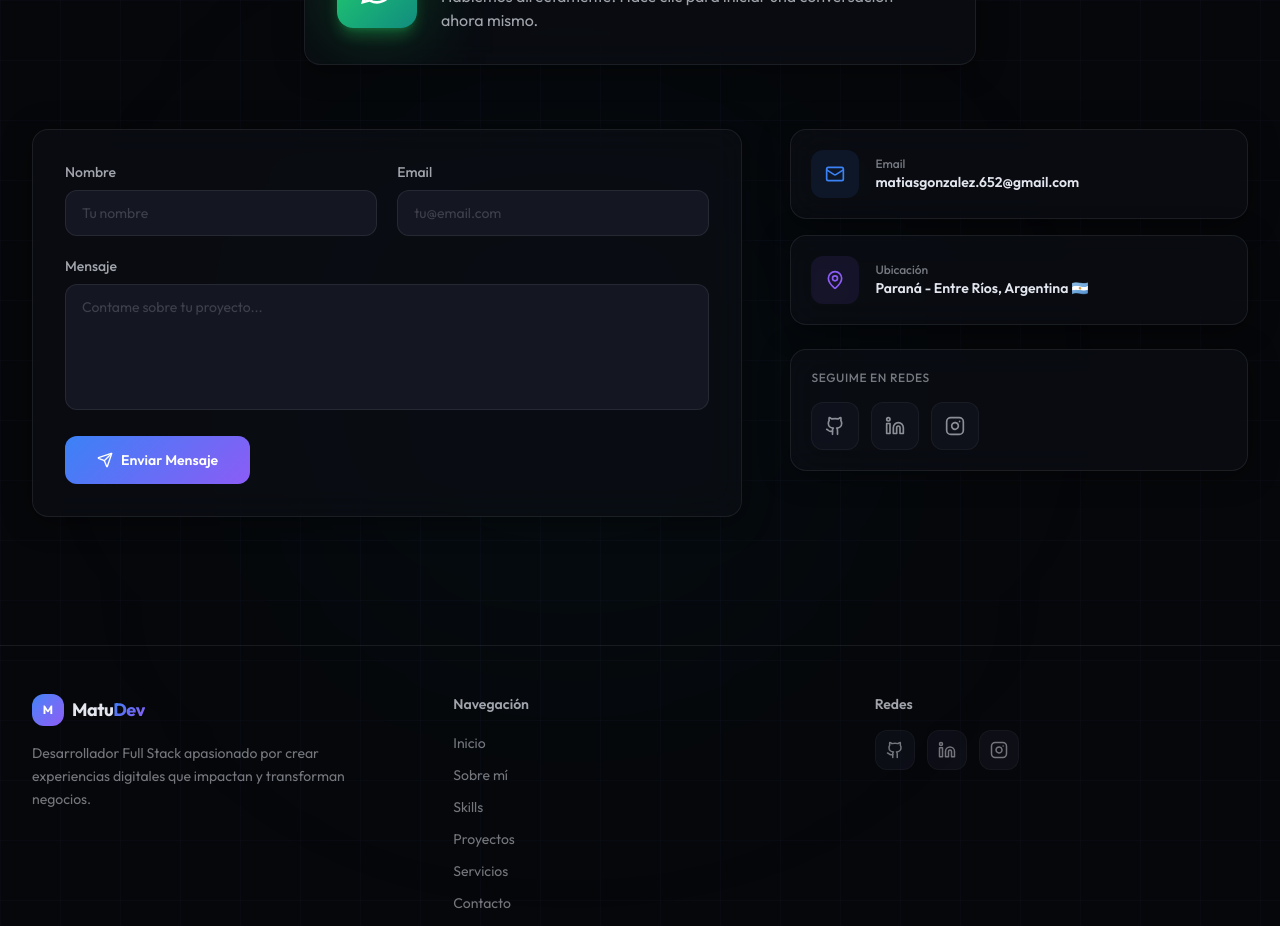
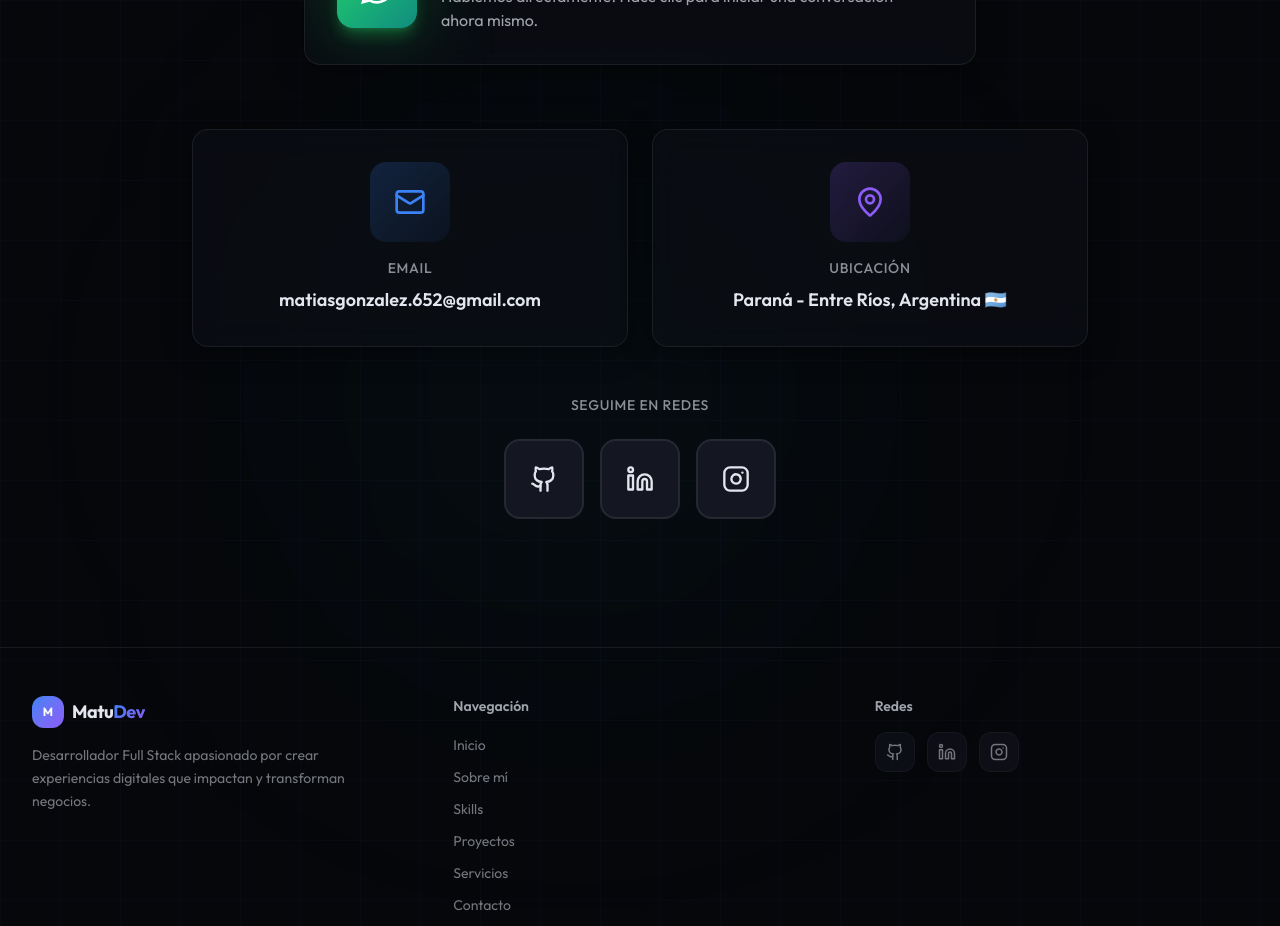
Before and after one commit to matiasfgonzalez/matudev, a Next.js app: page / in a window 1280 px wide. Shown: the part 6120-7046 px from the top of the page. Built offline with nearby package versions, Linux system fonts and the light colour scheme.

Commit message:
Actualizacion de readme y redes

```diff
--- a/app/components/contact-section.tsx
+++ b/app/components/contact-section.tsx
@@ -1,7 +1,6 @@
 'use client';
 
-import { useState } from 'react';
-import { Send, Mail, MapPin } from 'lucide-react';
+import { Mail, MapPin } from 'lucide-react';
 import { motion } from 'framer-motion';
 import {
   ScrollReveal,
@@ -20,38 +19,26 @@ const socialLinks = [
     icon: GitHubIcon,
     label: 'GitHub',
     href: 'https://github.com/matiasfgonzalez',
-    color: 'hover:text-white',
+    color: 'hover:text-white dark:hover:text-white',
+    bgColor: 'hover:bg-white/10',
   },
   {
     icon: LinkedInIcon,
     label: 'LinkedIn',
     href: 'https://www.linkedin.com/in/matias-gonzalez-1a75b6223/',
     color: 'hover:text-neon-blue',
+    bgColor: 'hover:bg-neon-blue/10',
   },
   {
     icon: InstagramIcon,
     label: 'Instagram',
     href: 'https://instagram.com/matute_2gonzalez',
     color: 'hover:text-neon-pink',
+    bgColor: 'hover:bg-neon-pink/10',
   },
 ];
 
 export function ContactSection() {
-  const [formState, setFormState] = useState({
-    name: '',
-    email: '',
-    message: '',
-  });
-  const [submitted, setSubmitted] = useState(false);
-
-  const handleSubmit = (e: React.FormEvent) => {
-    e.preventDefault();
-    // Placeholder — replace with real form logic
-    setSubmitted(true);
-    setTimeout(() => setSubmitted(false), 3000);
-    setFormState({ name: '', email: '', message: '' });
-  };
-
   return (
     <section id="contact" className="relative py-24 sm:py-32">
       <div className="absolute inset-0 pointer-events-none">
@@ -126,137 +113,77 @@ export function ContactSection() {
           </motion.a>
         </ScrollReveal>
 
-        <div className="grid lg:grid-cols-5 gap-8 lg:gap-12">
-          {/* Form */}
-          <ScrollReveal direction="left" className="lg:col-span-3">
-            <form
-              onSubmit={handleSubmit}
-              className="glass-card p-6 sm:p-8 space-y-5"
+        {/* Contact Info Grid */}
+        <div className="max-w-4xl mx-auto">
+          <StaggerContainer className="grid md:grid-cols-2 gap-6 mb-12">
+            {/* Email Card */}
+            <StaggerItem>
+              <motion.a
+                href="mailto:matiasgonzalez.652@gmail.com"
+                whileHover={{ scale: 1.02, y: -2 }}
+                whileTap={{ scale: 0.98 }}
+                className="group block h-full"
               >
-              <div className="grid sm:grid-cols-2 gap-5">
-                <div>
-                  <label className="block text-sm font-medium mb-2 opacity-70">
-                    Nombre
-                  </label>
-                  <input
-                    type="text"
-                    value={formState.name}
-                    onChange={(e) =>
-                      setFormState({ ...formState, name: e.target.value })
-                    }
-                    required
-                    placeholder="Tu nombre"
-                    className="w-full px-4 py-3 rounded-xl bg-[var(--surface-2)] border border-[var(--glass-border)] text-[var(--foreground)] placeholder:opacity-40 focus:outline-none focus:border-neon-blue focus:ring-1 focus:ring-neon-blue/30 transition-all duration-300 text-sm"
-                  />
+                <div className="glass-card p-6 sm:p-8 h-full flex flex-col items-center text-center hover:border-neon-blue/30 border-2 border-transparent transition-all duration-300 hover:shadow-xl hover:shadow-neon-blue/10">
+                  <div className="w-16 h-16 sm:w-20 sm:h-20 rounded-2xl bg-gradient-to-br from-neon-blue/20 to-neon-blue/5 flex items-center justify-center mb-4 group-hover:scale-110 transition-transform duration-300">
+                    <Mail size={32} className="text-neon-blue" />
                   </div>
-                <div>
-                  <label className="block text-sm font-medium mb-2 opacity-70">
+                  <h3 className="text-sm font-medium opacity-60 mb-2 uppercase tracking-wider">
                     Email
-                  </label>
-                  <input
-                    type="email"
-                    value={formState.email}
-                    onChange={(e) =>
-                      setFormState({ ...formState, email: e.target.value })
-                    }
-                    required
-                    placeholder="tu@email.com"
-                    className="w-full px-4 py-3 rounded-xl bg-[var(--surface-2)] border border-[var(--glass-border)] text-[var(--foreground)] placeholder:opacity-40 focus:outline-none focus:border-neon-blue focus:ring-1 focus:ring-neon-blue/30 transition-all duration-300 text-sm"
-                  />
+                  </h3>
+                  <p className="text-lg font-semibold text-[var(--foreground)] group-hover:text-neon-blue transition-colors duration-300">
+                    matiasgonzalez.652@gmail.com
+                  </p>
                 </div>
-              </div>
-
-              <div>
-                <label className="block text-sm font-medium mb-2 opacity-70">
-                  Mensaje
-                </label>
-                <textarea
-                  value={formState.message}
-                  onChange={(e) =>
-                    setFormState({ ...formState, message: e.target.value })
-                  }
-                  required
-                  rows={5}
-                  placeholder="Contame sobre tu proyecto..."
-                  className="w-full px-4 py-3 rounded-xl bg-[var(--surface-2)] border border-[var(--glass-border)] text-[var(--foreground)] placeholder:opacity-40 focus:outline-none focus:border-neon-blue focus:ring-1 focus:ring-neon-blue/30 transition-all duration-300 text-sm resize-none"
-                />
-              </div>
-
-              <button
-                type="submit"
-                className="glow-button w-full sm:w-auto px-8 py-3.5 text-sm font-semibold flex items-center justify-center gap-2"
-              >
-                {submitted ? (
-                  <>✓ ¡Mensaje enviado!</>
-                ) : (
-                  <>
-                    <Send size={16} />
-                    Enviar Mensaje
-                  </>
-                )}
-              </button>
-            </form>
-          </ScrollReveal>
-
-          {/* Info */}
-          <ScrollReveal direction="right" className="lg:col-span-2">
-            <div className="space-y-6">
-              {/* Contact info cards */}
-              <StaggerContainer className="space-y-4">
-                <StaggerItem>
-                  <div className="glass-card p-5 flex items-center gap-4">
-                    <div className="w-12 h-12 rounded-xl bg-neon-blue/10 flex items-center justify-center shrink-0">
-                      <Mail size={20} className="text-neon-blue" />
-                    </div>
-                    <div>
-                      <div className="text-xs opacity-50 font-medium">
-                        Email
-                      </div>
-                      <div className="text-sm font-semibold">
-                        matiasgonzalez.652@gmail.com
-                      </div>
-                    </div>
-                  </div>
+              </motion.a>
             </StaggerItem>
 
+            {/* Location Card */}
             <StaggerItem>
-                  <div className="glass-card p-5 flex items-center gap-4">
-                    <div className="w-12 h-12 rounded-xl bg-neon-violet/10 flex items-center justify-center shrink-0">
-                      <MapPin size={20} className="text-neon-violet" />
+              <div className="glass-card p-6 sm:p-8 h-full flex flex-col items-center text-center border-2 border-transparent">
+                <div className="w-16 h-16 sm:w-20 sm:h-20 rounded-2xl bg-gradient-to-br from-neon-violet/20 to-neon-violet/5 flex items-center justify-center mb-4">
+                  <MapPin size={32} className="text-neon-violet" />
                 </div>
-                    <div>
-                      <div className="text-xs opacity-50 font-medium">
+                <h3 className="text-sm font-medium opacity-60 mb-2 uppercase tracking-wider">
                   Ubicación
-                      </div>
-                      <div className="text-sm font-semibold">
+                </h3>
+                <p className="text-lg font-semibold text-[var(--foreground)]">
                   Paraná - Entre Ríos, Argentina 🇦🇷
-                      </div>
-                    </div>
+                </p>
               </div>
             </StaggerItem>
           </StaggerContainer>
 
-              {/* Social */}
-              <div className="glass-card p-5">
-                <div className="text-xs opacity-50 font-medium mb-4 uppercase tracking-wider">
+          {/* Social Links */}
+          <ScrollReveal delay={0.4}>
+            <div className="text-center">
+              <h3 className="text-sm font-medium opacity-60 mb-6 uppercase tracking-wider">
                 Seguime en redes
-                </div>
-                <div className="flex gap-3">
-                  {socialLinks.map((link) => (
+              </h3>
+              <div className="flex justify-center gap-4">
+                {socialLinks.map((link, index) => (
                   <motion.a
                     key={link.label}
                     href={link.href}
                     target="_blank"
                     rel="noopener noreferrer"
-                      whileHover={{ scale: 1.1 }}
+                    initial={{ opacity: 0, y: 20 }}
+                    whileInView={{ opacity: 1, y: 0 }}
+                    transition={{ delay: index * 0.1 }}
+                    whileHover={{ scale: 1.1, y: -4 }}
                     whileTap={{ scale: 0.95 }}
-                      className={`w-12 h-12 rounded-xl flex items-center justify-center bg-[var(--surface-2)] border border-[var(--glass-border)] opacity-60 ${link.color} hover:opacity-100 hover:border-[var(--border-glow)] transition-all duration-300`}
+                    className={`group relative w-16 h-16 sm:w-20 sm:h-20 rounded-2xl flex items-center justify-center bg-[var(--surface-2)] border-2 border-[var(--glass-border)] ${link.color} ${link.bgColor} hover:border-[var(--border-glow)] transition-all duration-300 overflow-hidden`}
                     aria-label={link.label}
                   >
-                      <link.icon size={20} />
+                    {/* Glow effect */}
+                    <div className="absolute inset-0 opacity-0 group-hover:opacity-100 bg-gradient-to-br from-current/5 to-transparent transition-opacity duration-300" />
+                    <link.icon size={28} className="relative z-10" />
+                    {/* Tooltip */}
+                    <span className="absolute -bottom-8 left-1/2 -translate-x-1/2 text-xs font-medium opacity-0 group-hover:opacity-100 transition-opacity duration-300 whitespace-nowrap">
+                      {link.label}
+                    </span>
                   </motion.a>
                 ))}
-                </div>
               </div>
             </div>
           </ScrollReveal>
--- a/app/components/footer.tsx
+++ b/app/components/footer.tsx
@@ -1,21 +1,33 @@
-"use client";
+'use client';
 
-import { Heart } from "lucide-react";
-import { GitHubIcon, LinkedInIcon, InstagramIcon } from "./github-icon";
+import { Heart } from 'lucide-react';
+import { GitHubIcon, LinkedInIcon, InstagramIcon } from './github-icon';
 
 const footerLinks = [
-  { label: "Inicio", href: "#hero" },
-  { label: "Sobre mí", href: "#about" },
-  { label: "Skills", href: "#skills" },
-  { label: "Proyectos", href: "#projects" },
-  { label: "Servicios", href: "#services" },
-  { label: "Contacto", href: "#contact" },
+  { label: 'Inicio', href: '#hero' },
+  { label: 'Sobre mí', href: '#about' },
+  { label: 'Skills', href: '#skills' },
+  { label: 'Proyectos', href: '#projects' },
+  { label: 'Servicios', href: '#services' },
+  { label: 'Contacto', href: '#contact' },
 ];
 
 const socialLinks = [
-  { icon: GitHubIcon, href: "https://github.com/matudev", label: "GitHub" },
-  { icon: LinkedInIcon, href: "https://linkedin.com/in/matudev", label: "LinkedIn" },
-  { icon: InstagramIcon, href: "https://instagram.com/matudev", label: "Instagram" },
+  {
+    icon: GitHubIcon,
+    href: 'https://github.com/matiasfgonzalez',
+    label: 'GitHub',
+  },
+  {
+    icon: LinkedInIcon,
+    href: 'https://www.linkedin.com/in/matias-gonzalez-1a75b6223/',
+    label: 'LinkedIn',
+  },
+  {
+    icon: InstagramIcon,
+    href: 'https://instagram.com/matute_2gonzalez',
+    label: 'Instagram',
+  },
 ];
 
 export function Footer() {
@@ -81,7 +93,7 @@ export function Footer() {
         {/* Bottom bar */}
         <div className="mt-12 pt-8 border-t border-[var(--glass-border)] flex flex-col sm:flex-row items-center justify-between gap-4">
           <p className="text-xs opacity-40 flex items-center gap-1">
-            © {new Date().getFullYear()} MatuDev. Hecho con{" "}
+            © {new Date().getFullYear()} MatuDev. Hecho con{' '}
             <Heart size={12} className="text-neon-pink fill-neon-pink" /> en
             Argentina.
           </p>
```
Also changed, not shown: 1 other file (tests, documents, lock files or other folders). Lines whose indentation alone changed are shown as unchanged.
